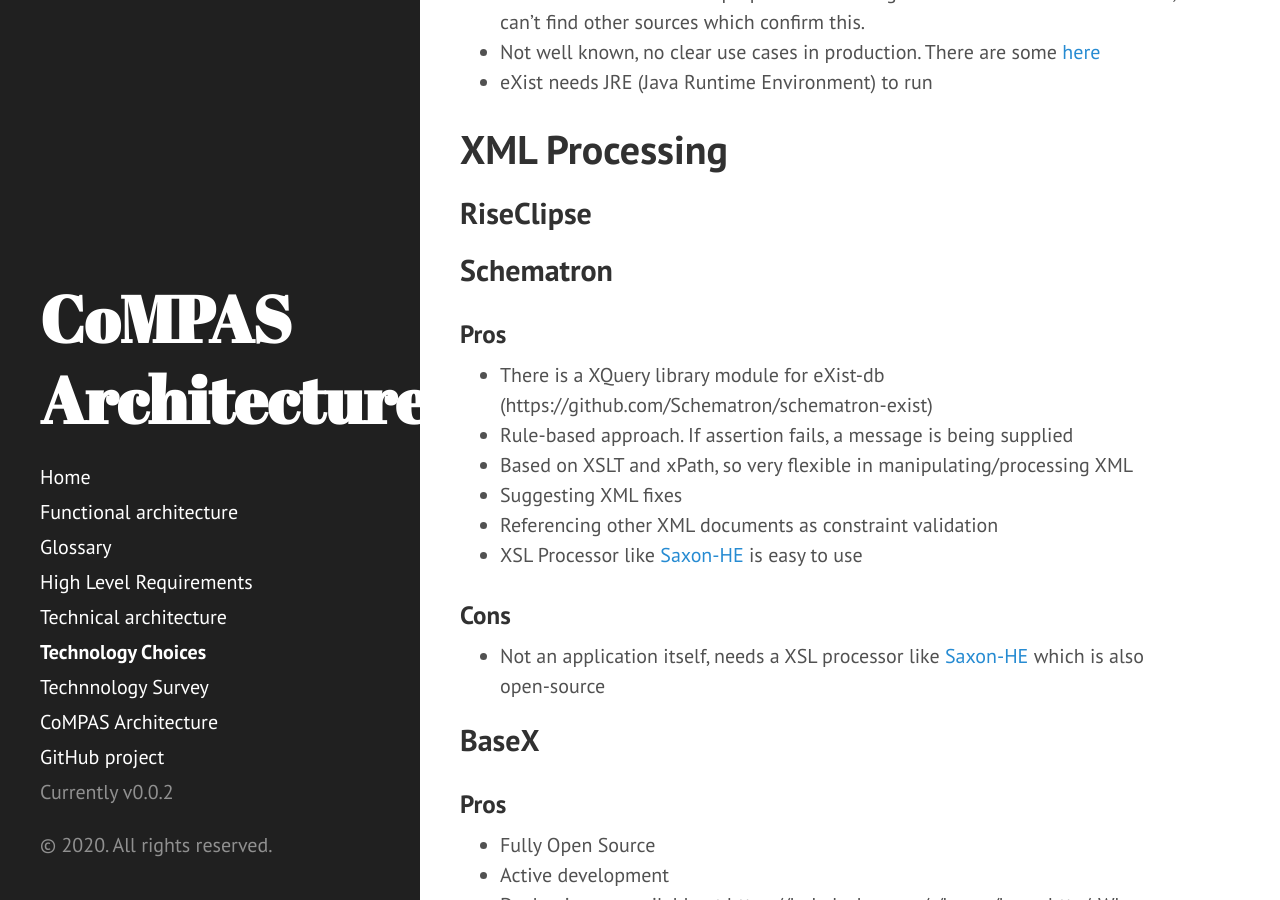
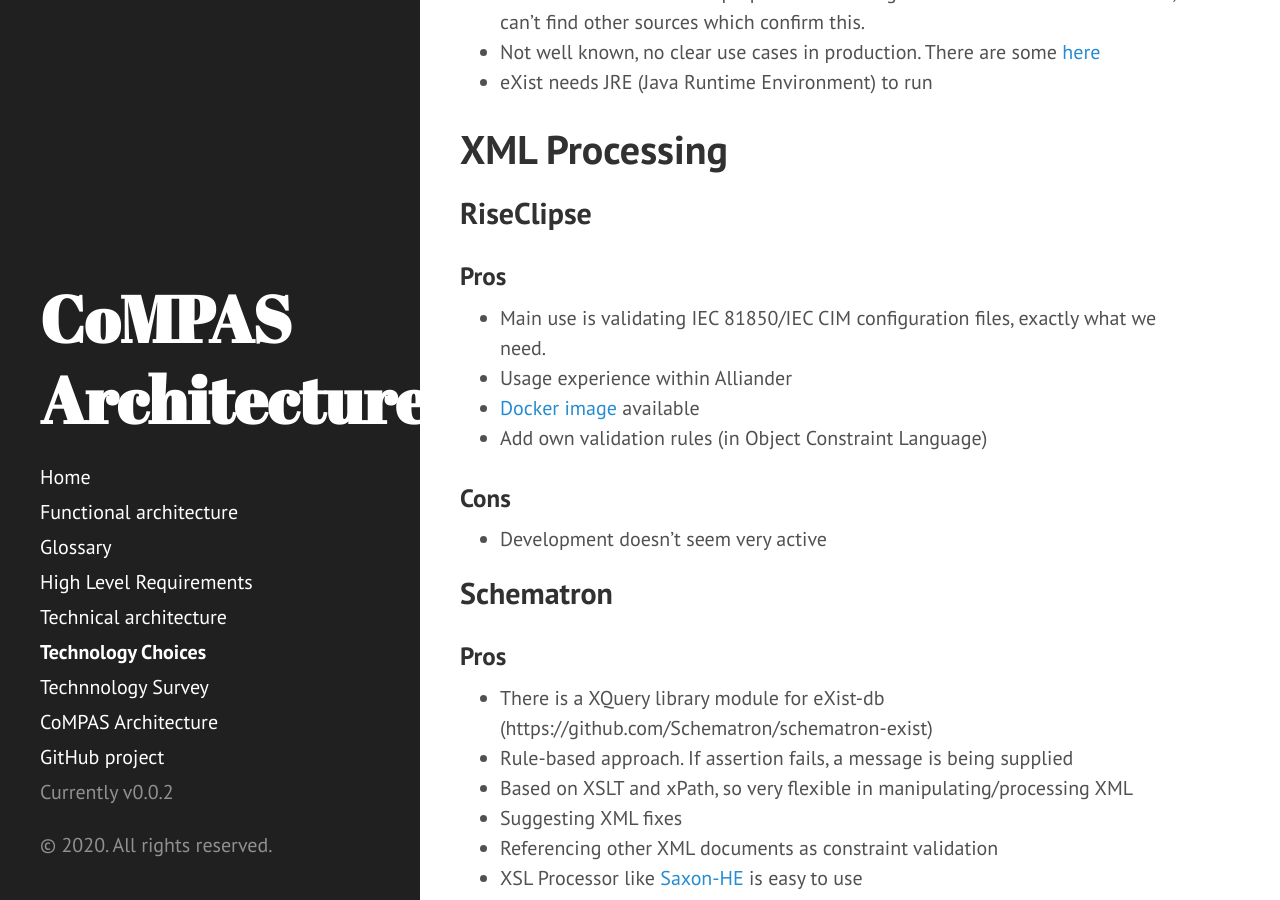
Before and after one commit to com-pas/compas-architecture, a Jekyll site: the page built from TECHNOLOGY_CHOICES.md, in a window 1280 px wide and 900 px high, scrolled down 1881 px. Built offline with Jekyll 4.4.1, drawn with Linux system fonts in a browser that asks for light colours; our own code applies the rules of GitHub Pages for plain Markdown files.

Commit message:
Added RiseClipse comments
Signed-off-by: Rob Tjalma <rob@tjalma.com>

```diff
--- a/TECHNOLOGY_CHOICES.md
+++ b/TECHNOLOGY_CHOICES.md
@@ -49,6 +49,14 @@ Homepage: http://exist-db.org/exist/apps/homepage/index.html
 
 # XML Processing
 ## RiseClipse
+### Pros
+- Main use is validating IEC 81850/IEC CIM configuration files, exactly what we need.
+- Usage experience within Alliander
+- [Docker image](https://hub.docker.com/r/riseclipse/riseclipse-validator-scl) available
+- Add own validation rules (in Object Constraint Language)
+
+### Cons
+- Development doesn't seem very active
 
 ## Schematron
 ### Pros
```
